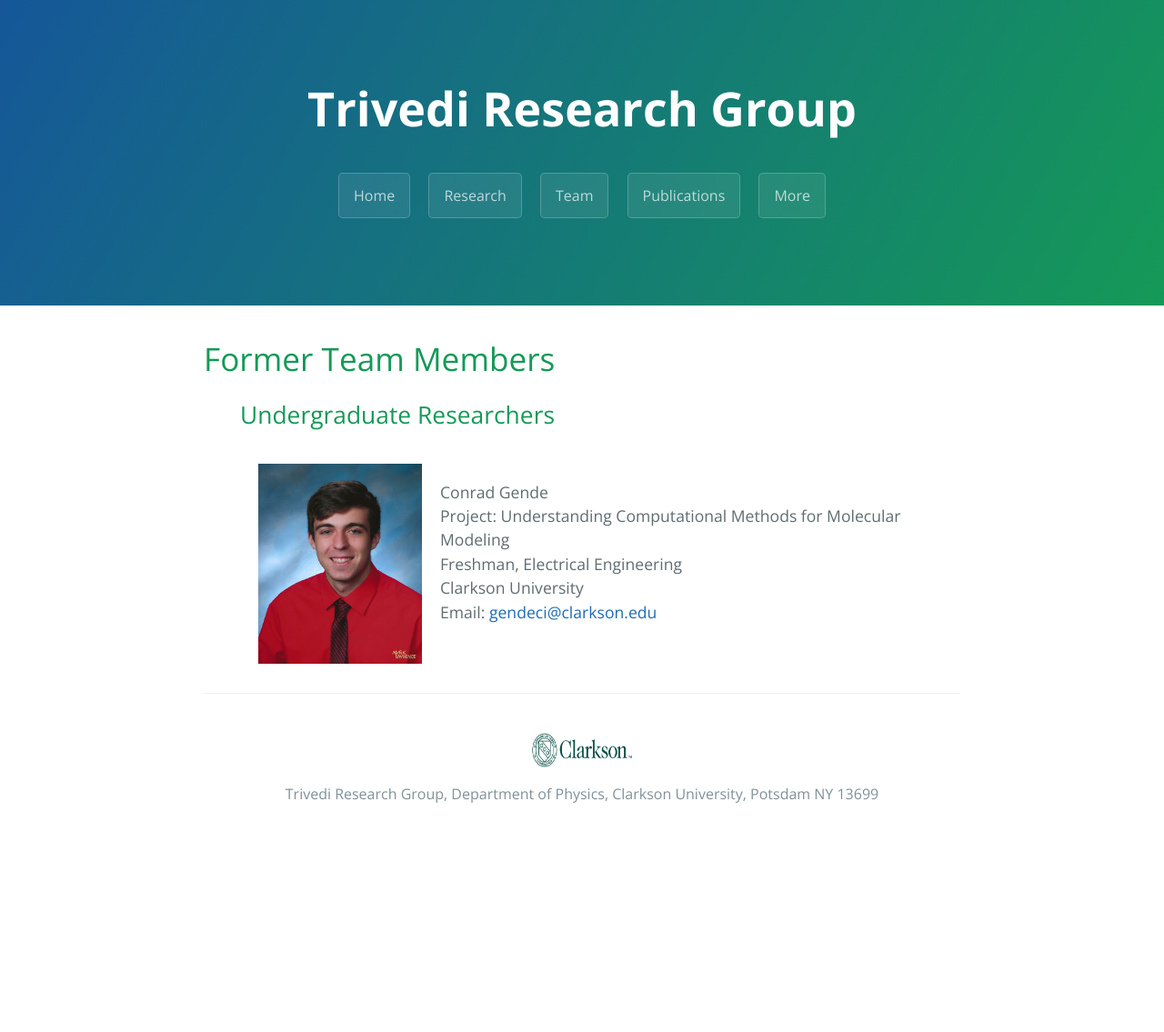
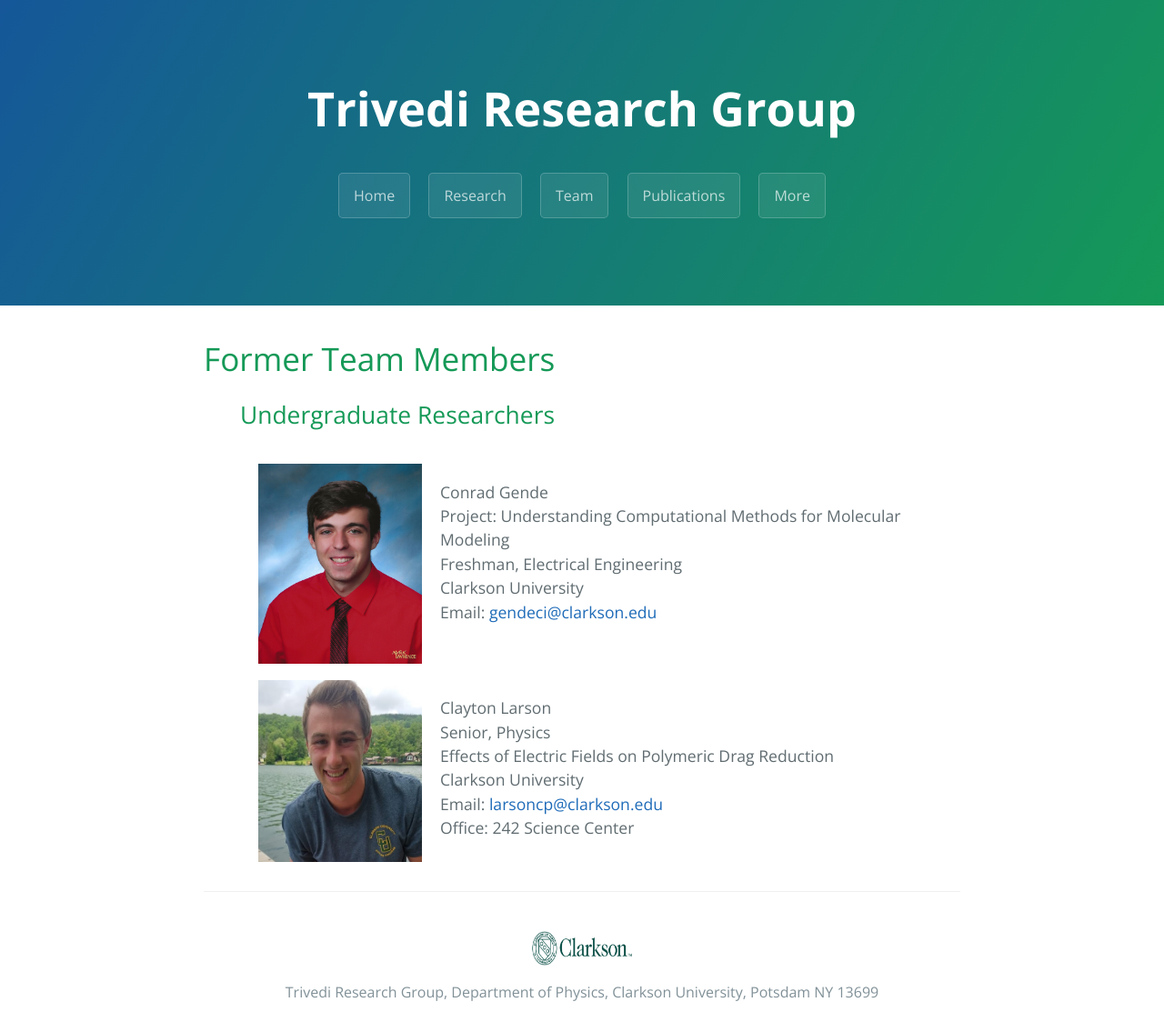
Before and after one commit to dharatrivedi/dharatrivedi.github.io, a Jekyll site: the page built from alumni.html, in a window 1280 px wide. Shown: the whole page at 91% size. Built offline with Jekyll 4.4.1, drawn with Linux system fonts in a browser that asks for light colours; before the commit the page ends 917 px from its top, so only the background shows below that.

Commit message:
Update alumni.html

```diff
--- a/alumni.html
+++ b/alumni.html
@@ -18,4 +18,16 @@ title: {{ site.name }}
       Email: <a href="mailto:gendeci@clarkson.edu">gendeci@clarkson.edu</a><br />
     </p>
   </ul>
+    <ul class="clearfix">
+    <img class="img1" src="/images/CL.jpg" alt="ClaytonLarson" width="180" height="200"  hspace="20">
+    <p>
+      Clayton Larson<br />
+      Senior, Physics<br />
+      Effects of Electric Fields on Polymeric Drag Reduction<br />
+      Clarkson University<br />
+      Email: <a href="mailto:larsoncp@clarkson.edu">larsoncp@clarkson.edu</a><br />
+      Office: 242 Science Center<br />
+    </p>
+  </ul>
+
 </div>
```
